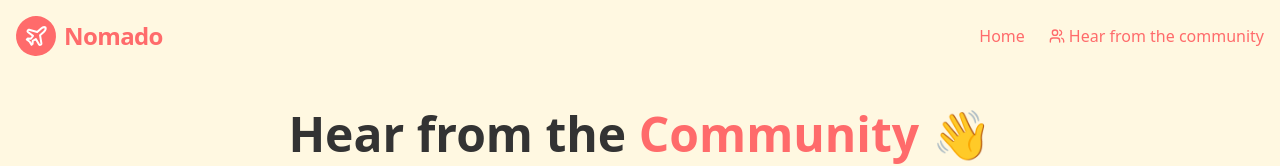
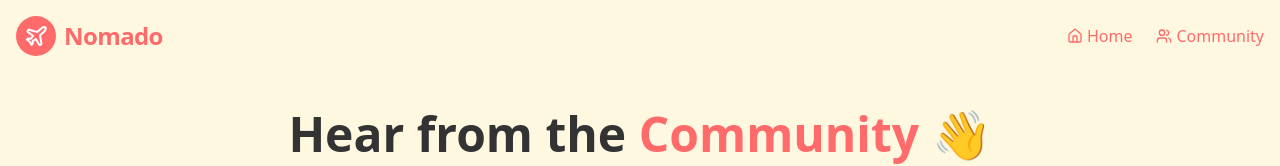
Before and after one commit to Haimantika/all-things-travel, a Next.js app in the folder frontend/: page /community in a window 1280 px wide. Shown: the top 166 px of the page. Built offline with nearby package versions, Linux system fonts and the light colour scheme; no server answers; the database is empty.

Commit message:
Add link to Nomado

```diff
--- a/frontend/components/header.tsx
+++ b/frontend/components/header.tsx
@@ -1,5 +1,6 @@
 import { Plane } from 'lucide-react'
 import { Navigation } from "@/components/navigation"
+import Link from 'next/link'
 
 interface HeaderProps {
   showNavigation?: boolean
@@ -8,12 +9,12 @@ interface HeaderProps {
 export function Header({ showNavigation = false }: HeaderProps) {
   return (
     <header className="container mx-auto p-4 flex justify-between items-center">
-      <div className="flex items-center gap-2">
+      <Link href="/" className="flex items-center gap-2 hover:opacity-80 transition-opacity">
         <div className="bg-[#FF6B6B] text-white p-2 rounded-full rotate-3 transform hover:rotate-12 transition-transform">
           <Plane className="h-6 w-6" />
         </div>
         <h1 className="text-2xl font-bold text-[#FF6B6B] tracking-tight">Nomado</h1>
-      </div>
+      </Link>
 
       {showNavigation && <Navigation />}
     </header>
--- a/frontend/components/navigation.tsx
+++ b/frontend/components/navigation.tsx
@@ -1,17 +1,23 @@
 import Link from "next/link"
-import { Button } from "@/components/ui/button"
-import { Users } from "lucide-react"
+import { Users, Home } from "lucide-react"
 
 export function Navigation() {
   return (
     <div className="flex items-center gap-4">
       <nav className="hidden md:flex gap-6 items-center">
-        <Link href="/" className="text-[#FF6B6B] hover:text-[#FF9E9E] font-medium">
+        <Link
+          href="/"
+          className="text-[#FF6B6B] hover:text-[#FF9E9E] font-medium flex items-center gap-1 transition-colors"
+        >
+          <Home className="h-4 w-4" />
           Home
         </Link>
-        <Link href="/community" className="text-[#FF6B6B] hover:text-[#FF9E9E] font-medium flex items-center gap-1">
+        <Link
+          href="/community"
+          className="text-[#FF6B6B] hover:text-[#FF9E9E] font-medium flex items-center gap-1 transition-colors"
+        >
           <Users className="h-4 w-4" />
-          Hear from the community
+          Community
         </Link>
       </nav>
     </div>
```
